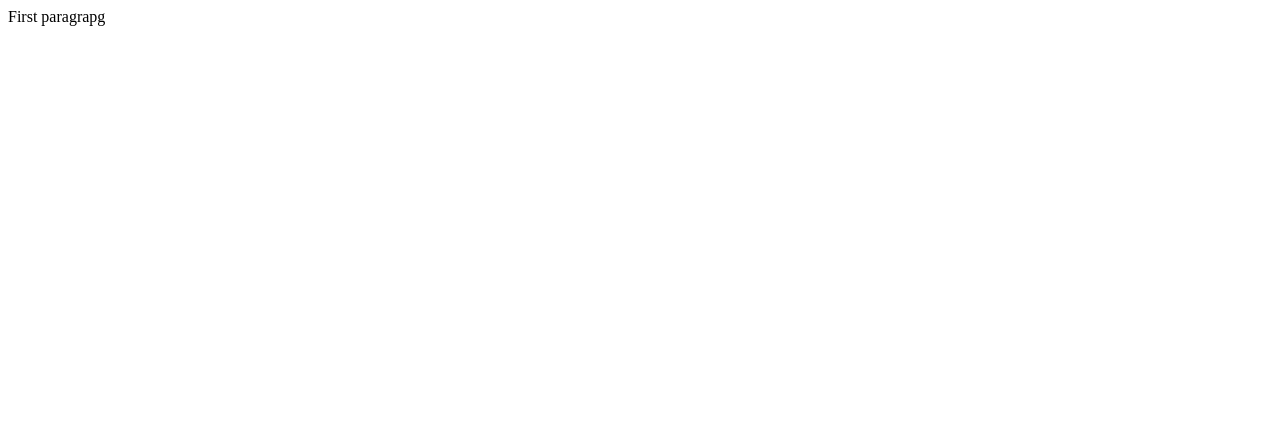
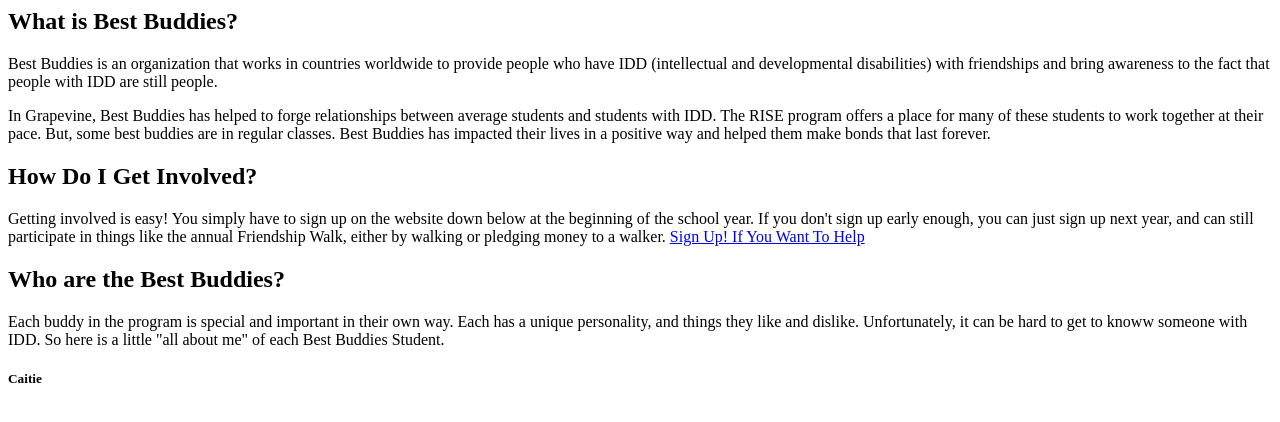
Before and after one commit to hic6403/lilypusion, a plain HTML site: page index.html in a window 1280 px wide. Drawn offline with Linux system fonts and the light colour scheme.

Commit message:
Update index.html

```diff
--- a/index.html
+++ b/index.html
@@ -1,8 +1,17 @@
 <html>
 <head>
-<title> My Project </title>
+<title> All About GHS Best Buddies </title>
 </head>
 <body>
-<p> First paragrapg</p>
-</body>
+    <h2> What is Best Buddies? </h2>
+  <p> Best Buddies is an organization that works in countries worldwide to provide people who have IDD (intellectual and developmental disabilities) with friendships and bring awareness to the fact that people with IDD are still people. </p>
+<p> In Grapevine, Best Buddies has helped to forge relationships between average students and students with IDD. The RISE program offers a place for many of these students to work together at their pace. But, some best buddies are in regular classes.  Best Buddies has impacted their lives in a positive way and helped them make bonds that last forever.</p>
+  <h2> How Do I Get Involved? </h2>
+  <p> Getting involved is easy! You simply have to sign up on the website down below at the beginning of the school year. If you don't sign up early enough, you can just sign up next year, and can still participate in things like the annual Friendship Walk, either by walking or pledging money to a walker.
+    <a href="https://www.bestbuddiesonline.org/"> Sign Up! </a>
+    <a href="https://www.bestbuddies.org/take-action/"> If You Want To Help </a>
+  <h2> Who are the Best Buddies? </h2>
+ <p> Each buddy in the program is special and important in their own way. Each has a unique personality, and things they like and dislike. Unfortunately, it can be hard to get to knoww someone with IDD. So here is a little "all about me" of each Best Buddies Student.
+  <h5> Caitie </h5>
+  </body>
 </html>
```
